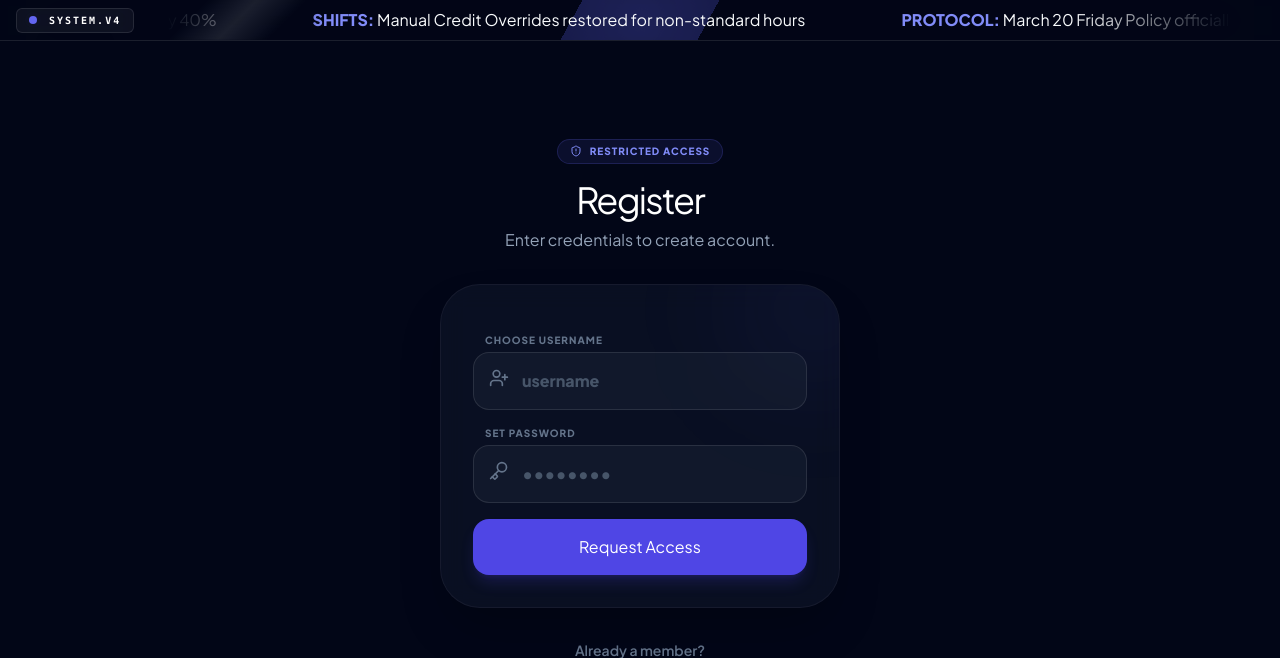
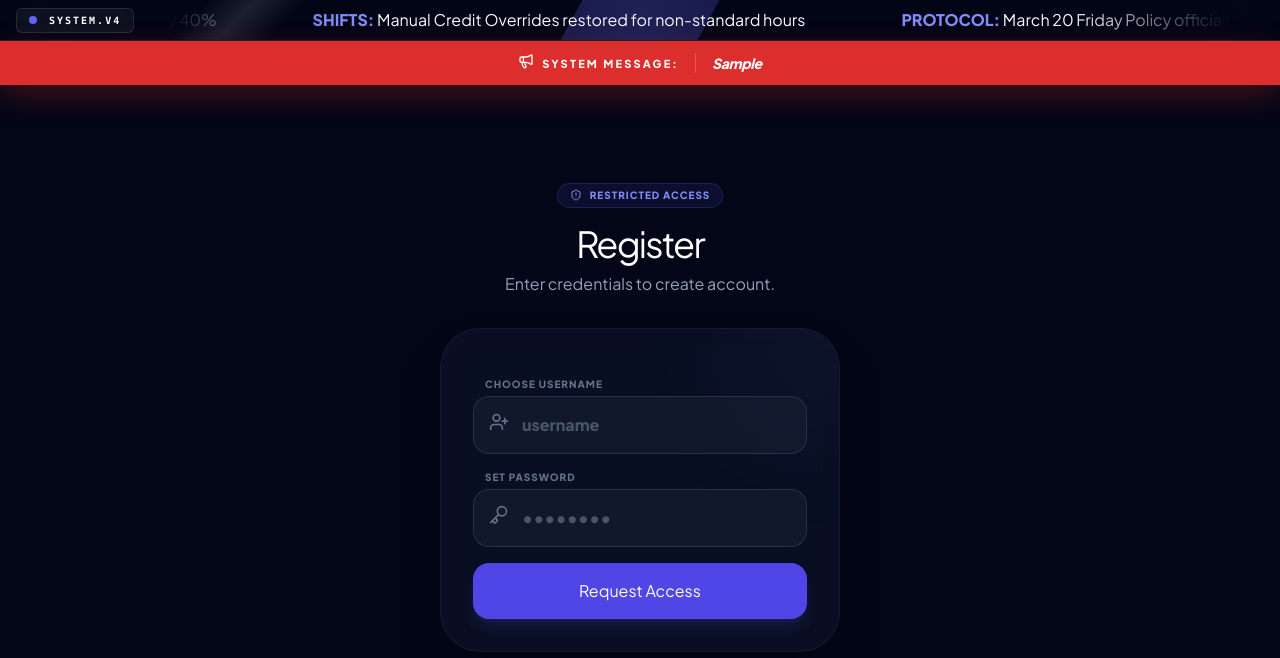
Before and after one commit to Amitred11/ojt, a Python web app: template templates/auth/register.html in a window 1280 px wide. Shown: the top 658 px of the page. Run offline with Jinja, Linux system fonts and the light colour scheme; the template is opened without the code that fills it: most values are stand-ins (such as "Sample title", 1, 10 or a date in 2020); some libraries are stand-ins or nearby versions.

Commit message:
ADDED AND UPDATED ULIT PO

```diff
--- a/templates/main/base.html
+++ b/templates/main/base.html
@@ -200,6 +200,8 @@
     </a>
     {% endif %}
 
+
+
     <a href="{{ url_for('leaderboard.index') }}" class="nav-link flex flex-col items-center gap-1 text-xs font-bold {{ 'text-gold' if 'leaderboard' in request.endpoint else 'text-slate-500' }}">
         <i data-lucide="trophy" class="w-6 h-6"></i>
     </a>
@@ -216,8 +218,32 @@
 </nav>
 {% endif %}
 
+    <!-- 1. MOVE BROADCAST BAR HERE (Outside the wrapper) -->
+    {% if system_broadcast %}
+    <div class="bg-red-600 text-white py-3 px-6 flex items-center justify-center gap-4 shadow-[0_10px_30px_rgba(220,38,38,0.3)] sticky top-0 z-[10000] animate-in slide-in-from-top duration-500">
+        <div class="flex items-center gap-2">
+            <i data-lucide="megaphone" class="w-4 h-4 animate-bounce"></i>
+            <span class="text-[11px] font-black uppercase tracking-[0.2em] leading-none">
+                System Message:
+            </span>
+        </div>
+        <span class="text-sm font-bold italic tracking-tight border-l border-white/20 pl-4">
+            {{ system_broadcast }}
+        </span>
+        <div class="absolute inset-0 bg-white/5 animate-pulse pointer-events-none"></div>
+    </div>
+    {% endif %}
+
+    <!-- NAVIGATION (No changes here) -->
+    {% if session.get('user_id') %}
+    <nav class="fixed bottom-0 w-full z-50 card-glass ...">
+        ...
+    </nav>
+    {% endif %}
+
     <!-- CONTENT WRAPPER -->
     <div id="page-content" class="max-w-md mx-auto px-6 pt-12">
+        <!-- (Remove the broadcast bar from here) -->
         {% block content %}{% endblock %}
     </div>
 
```
Also changed, not shown: routes/auth.py (+7 -3 lines).
